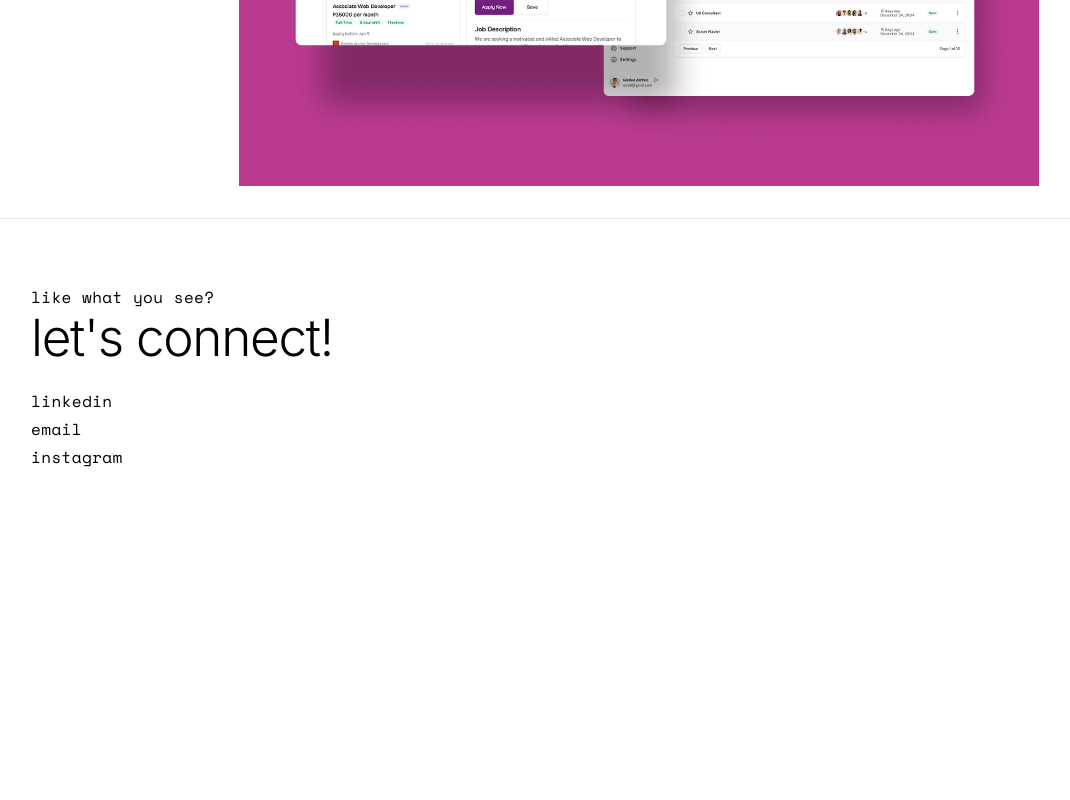
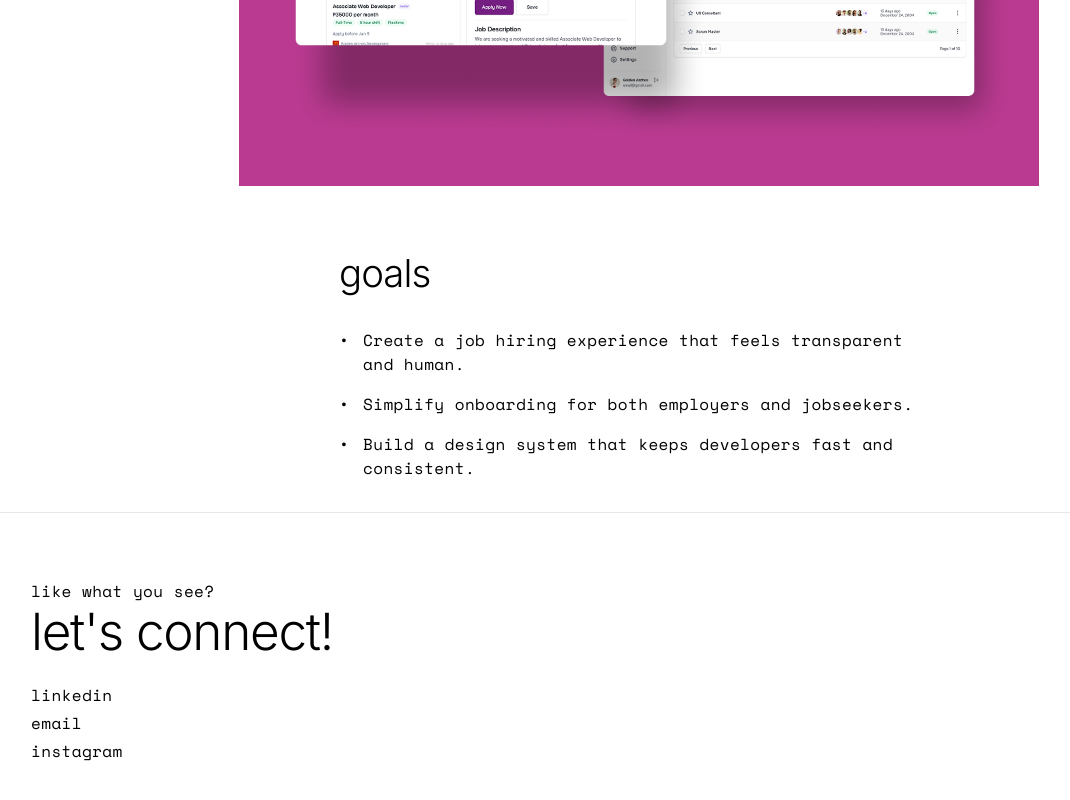
Before and after one commit to 0002F16/john-portfolio, a React (Vite) app in the folder john/: page /onlinecareers in a window 1280 px wide. Shown: the part 880-1680 px from the top of the page, without its empty margins (1-1071 px from the left). Before the commit the page ends 1416 px from the top, so only its background shows below. Built offline with nearby package versions, Linux system fonts and the light colour scheme; a web font is replaced by a local one.

Commit message:
added goals

```diff
--- a/john/src/OnlineCareers.css
+++ b/john/src/OnlineCareers.css
@@ -49,7 +49,7 @@
 
 /* Project Body Text */
 .project-body {
-  text-align: left;
+  text-align: left; /* modify this later */
   max-width: 600px;
   margin: 0 auto;
 }
@@ -82,6 +82,50 @@
   margin: 0 auto;
 }
 
+/* Goals Section */
+.project-goals-section {
+  margin: 4rem auto 0;
+  text-align: left;
+  max-width: 600px;
+}
+
+.goals-title {
+  font-family: var(--font-heading);
+  font-weight: var(--weight-light);
+  font-size: clamp(var(--text-3xl), 3vw, var(--text-5xl));
+  line-height: var(--leading-snug);
+  letter-spacing: var(--tracking-tight);
+  margin: 0 0 2rem 0;
+}
+
+.goals-list {
+  font-family: var(--font-text);
+  font-weight: var(--weight-medium);
+  font-size: var(--text-base);
+  line-height: var(--leading-normal);
+  letter-spacing: var(--tracking-wide);
+  margin: 0;
+  padding-left: 0;
+  list-style: none;
+}
+
+.goals-list li {
+  margin-bottom: 1rem;
+  position: relative;
+  padding-left: 1.5rem;
+}
+
+.goals-list li:before {
+  content: "•";
+  position: absolute;
+  left: 0;
+  color: #000000;
+}
+
+.goals-list li:last-child {
+  margin-bottom: 0;
+}
+
 /* Responsive Design */
 @media (max-width: 768px) {
   .project-page {
@@ -107,4 +151,16 @@
   .project-detail-image-container {
     margin: 3rem auto 0;
   }
+
+  .project-goals-section {
+    margin: 3rem auto 0;
+  }
+
+  .goals-title {
+    font-size: clamp(var(--text-2xl), 5vw, var(--text-4xl));
+  }
+
+  .goals-list {
+    font-size: var(--text-sm);
+  }
 }
--- a/john/src/OnlineCareers.jsx
+++ b/john/src/OnlineCareers.jsx
@@ -39,6 +39,16 @@ function OnlineCareers() {
               className="project-detail-image"
             />
           </div>
+
+          {/* Goals Section */}
+          <div className="project-goals-section">
+            <h3 className="goals-title">goals</h3>
+            <ul className="goals-list">
+              <li>Create a job hiring experience that feels transparent and human.</li>
+              <li>Simplify onboarding for both employers and jobseekers.</li>
+              <li>Build a design system that keeps developers fast and consistent.</li>
+            </ul>
+          </div>
         </div>
       </main>
 
```
